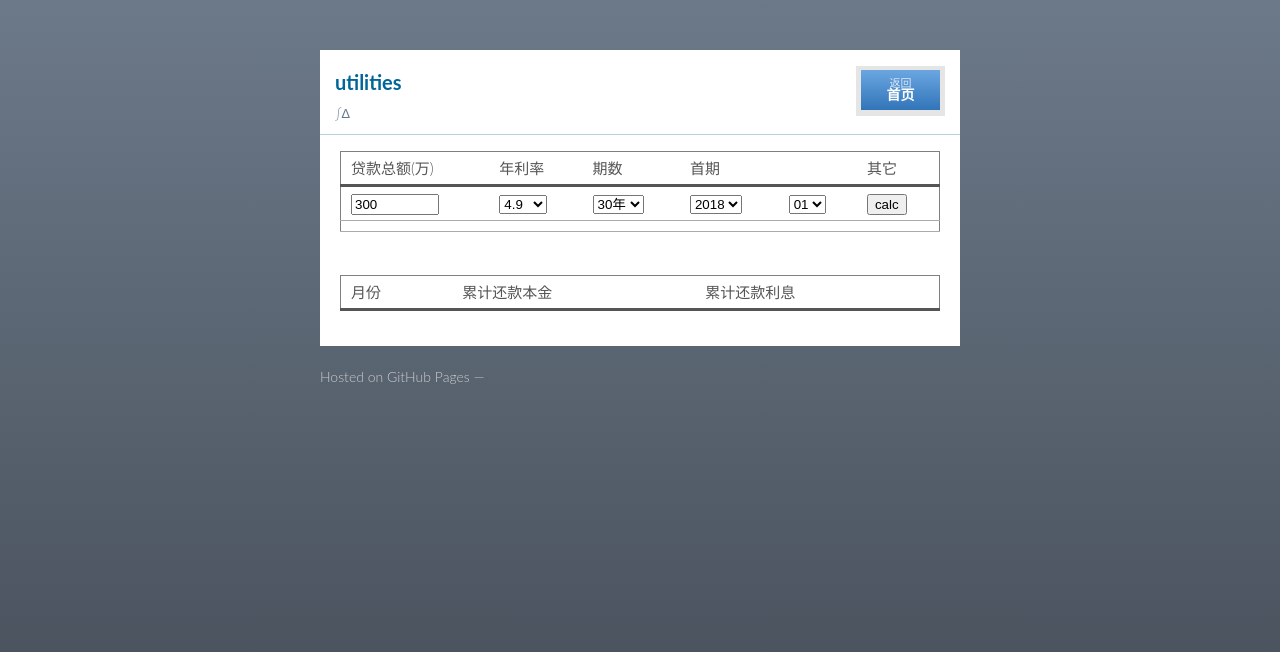
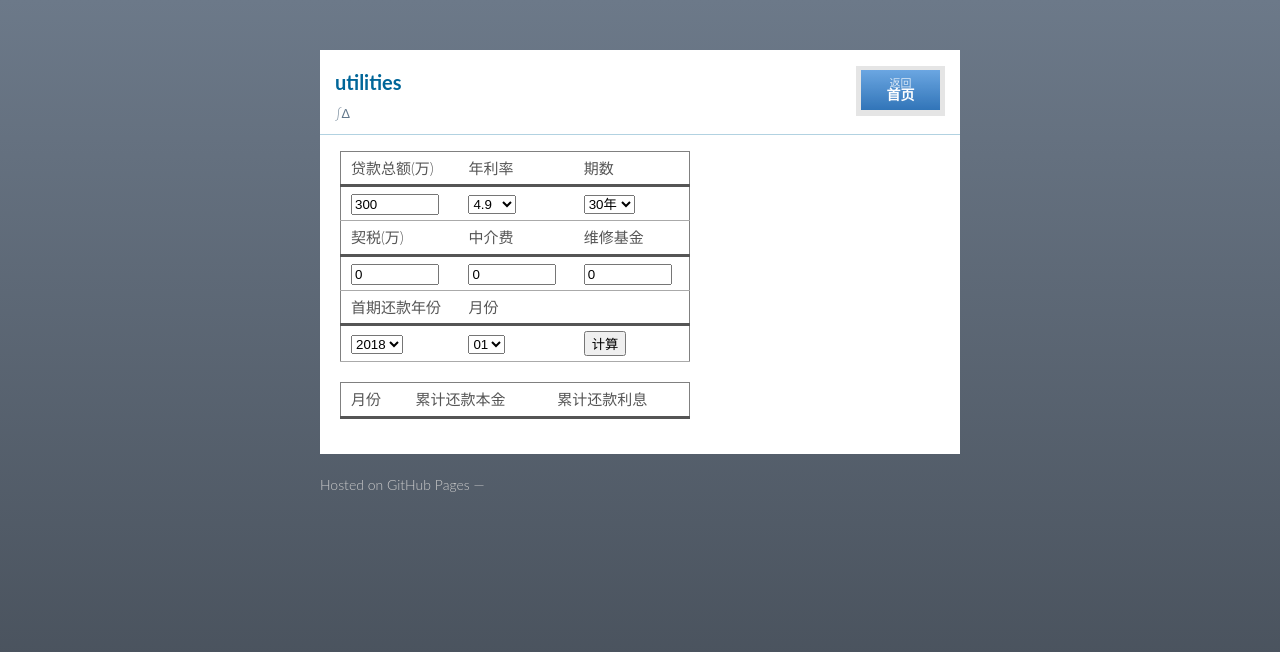
Before and after one commit to kevx/kevx.github.com, a plain HTML site: page excel/index.html in a window 1280 px wide. Drawn offline with Linux system fonts and the light colour scheme.

Commit message:
dailycommit

```diff
--- a/excel/index.html
+++ b/excel/index.html
@@ -9,7 +9,7 @@
         <title>IRR</title>
         <link  rel="stylesheet"  href="/stylesheets/styles.css">
         <style type="text/css">
-            table { border-style: solid; width:600px; border-width: thin; }
+            table { border-style: solid; width:350px; border-width: thin; }
             thead > tr > td { border-bottom: solid; }
             input { width: 80px; }
         </style>
@@ -37,17 +37,13 @@
                 <div id="content">
                     <table id='main'>
                         <thead>
-                        <tr>
-                            <td>贷款总额(万)</td>
-                            <td>年利率</td>
-                            <td>期数</td>
-                            <td>首期</td>
-                            <td></td>
-                            <td>其它</td>
-                        </tr>
+                            <tr>
+                                <td>贷款总额(万)</td>
+                                <td>年利率</td>
+                                <td>期数</td>
+                            </tr>
                         </thead>
                         <tr>
-
                             <td><input type="text" id="i-total" value="300"></td>
                             <td>
                                 <select id="i-ir">
@@ -64,6 +60,28 @@
                                     <option value="240">20年</option>
                                 </select>
                             </td>
+                        </tr>
+                        <thead>
+                            <tr>
+                                <td>契税(万)</td>
+                                <td>中介费</td>
+                                <td>维修基金</td>
+                            </tr>
+                        </thead>
+                        <tr>
+                            <td><input type="text" id="i-tax" value="0"></td>
+                            <td><input type="text" id="i-agent" value="0"></td>
+                            <td><input type="text" id="i-repair" value="0"></td>
+                        </tr>
+                        <thead>
+                            <tr>
+
+                                <td>首期还款年份</td>
+                                <td>月份</td>
+                                <td></td>
+                            </tr>
+                        </thead>
+                        <tr>
                             <td>
                                 <select id='i-first-y'>
                                     <option value="2018">2018</option>
@@ -75,7 +93,6 @@
                                     <option value="2024">2024</option>
                                     <option value="2025">2025</option>
                                 </select>
-
                             </td>
                             <td>
                                 <select id='i-first-m'>
@@ -93,21 +110,14 @@
                                     <option value="12">12</option>
                                 </select>
                             </td>
-                            <td><button onclick="javascript: calc();">calc</button></td>
-                        </tr>
-                        <tr>
-                            <td></td>
-                            <td></td>
-                            <td></td>
-                            <td></td>
-                            <td></td>
-                            <td></td>
+                            <td>
+                                <button onclick="javascript: calc();">计算</button>
+                            </td>
                         </tr>
                     </table>
-
-                    <br>
-                    <span id='month-fee' class='info'></span>
-                    <span id='curr-cost' class='info'></span>
+                    <p id='month-fee' class='info'></p>
+                    <p id='curr-cost' class='info'></p>
+                    <p id='cash-cost' class='info'></p>
                     <table>
                         <thead>
                             <tr>
@@ -152,6 +162,10 @@
                 var ir = parseFloat($('#i-ir').val()) / 12.0;
                 var np = parseInt($('#i-np').val());
 
+                var other = (parseInt($('#i-tax').val()) +
+                    parseFloat($('#i-agent').val()) +
+                    parseFloat($('#i-repair').val())) * 10000;
+
                 var pmt = Math.abs(Excel.PMT(ir, np, total).toFixed(2));
                 $('#month-fee').html('月还款: $0 '.replace('$0', pmt));
 
@@ -171,6 +185,7 @@
                             .replace('$1', sum_2.toFixed(0))
                             .replace('$2', sum_1.toFixed(0));
                         $('#curr-cost').html(str);
+                        other += sum_1;
                     }
 
                     tr += '<td>$0</td>'.replace('$0', newdate.format('yyyy-MM'));
@@ -179,6 +194,9 @@
                     tr += '</tr>';
                     $('#detail').append(tr);
                 }
+                $('#cash-cost').html(
+                    '截至当月总资金成本: $0'.replace('$0', other.toFixed(0))
+                );
             }
         </script>
     </body>
```
